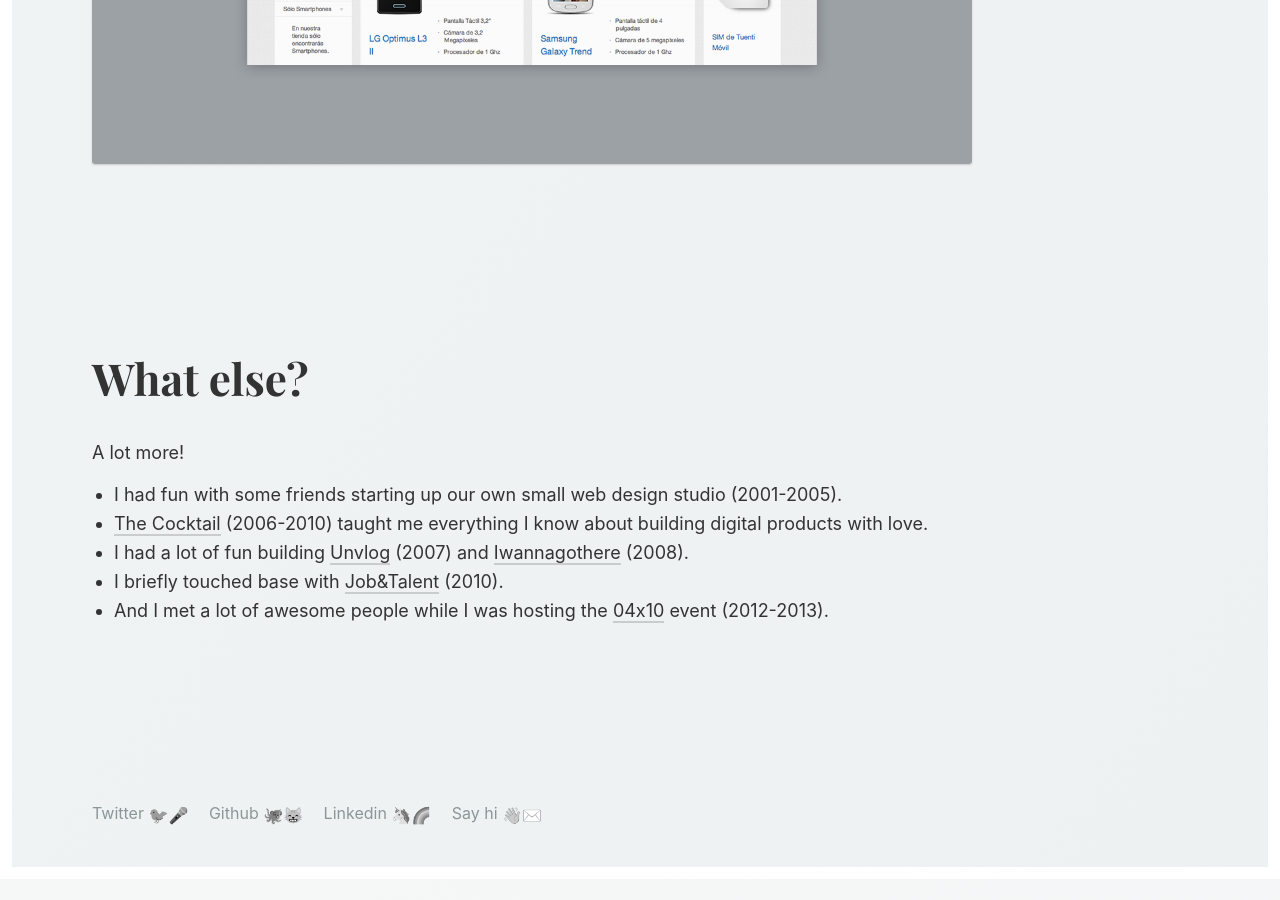
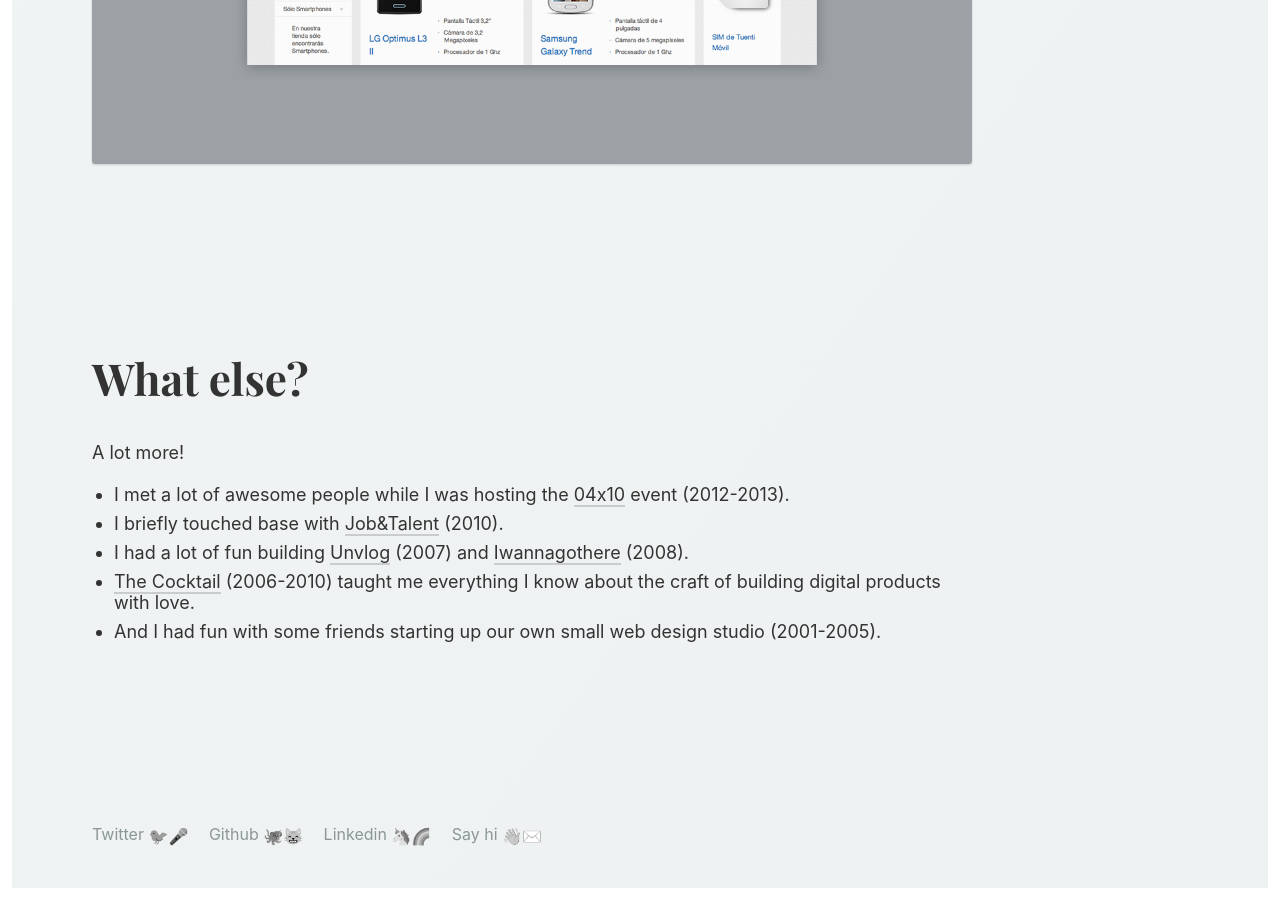
Before and after one commit to mamuso/mamuso.net, a Jekyll site: the page built from index.md, in a window 1280 px wide and 900 px high, scrolled down 5477 px. Built offline with Jekyll 4.4.1, drawn with Linux system fonts in a browser that asks for light colours; before the commit the page ends 6356 px from its top, so only the background shows below that.

```diff
--- a/_layouts/home.html
+++ b/_layouts/home.html
@@ -61,11 +61,11 @@
         </header>
         <p>A lot more! </p>
         <ul>
-          <li>I had fun with some friends starting up our own small web design studio (2001-2005).</li>
-          <li><a href="https://the-cocktail.com/">The Cocktail</a> (2006-2010) taught me everything I know about building digital products with love.</li>
+          <li>I met a lot of awesome people while I was hosting the <a href="https://vimeo.com/04x10">04x10</a> event (2012-2013).</li>
+          <li>I briefly touched base with <a href="https://jobandtalent.com/">Job&Talent</a> (2010).</li>
           <li>I had a lot of fun building <a href="http://unvlog.com/">Unvlog</a> (2007) and <a href="http://iwannagothere.com/">Iwannagothere</a> (2008).</li>
-          <li>I briefly touched base with <a href="https://jobandtalent.com/">Job&Talent</a> (2010).</li>
-          <li>And I met a lot of awesome people while I was hosting the <a href="https://vimeo.com/04x10">04x10</a> event (2012-2013).</li>
+          <li><a href="https://the-cocktail.com/">The Cocktail</a> (2006-2010) taught me everything I know about the craft of building digital products with love.</li>
+          <li>And I had fun with some friends starting up our own small web design studio (2001-2005).</li>
         </ul>
       </section>
 
```
Also changed, not shown: _posts/2019-06-26-figma-designdoc.md (+0 -2 lines).
